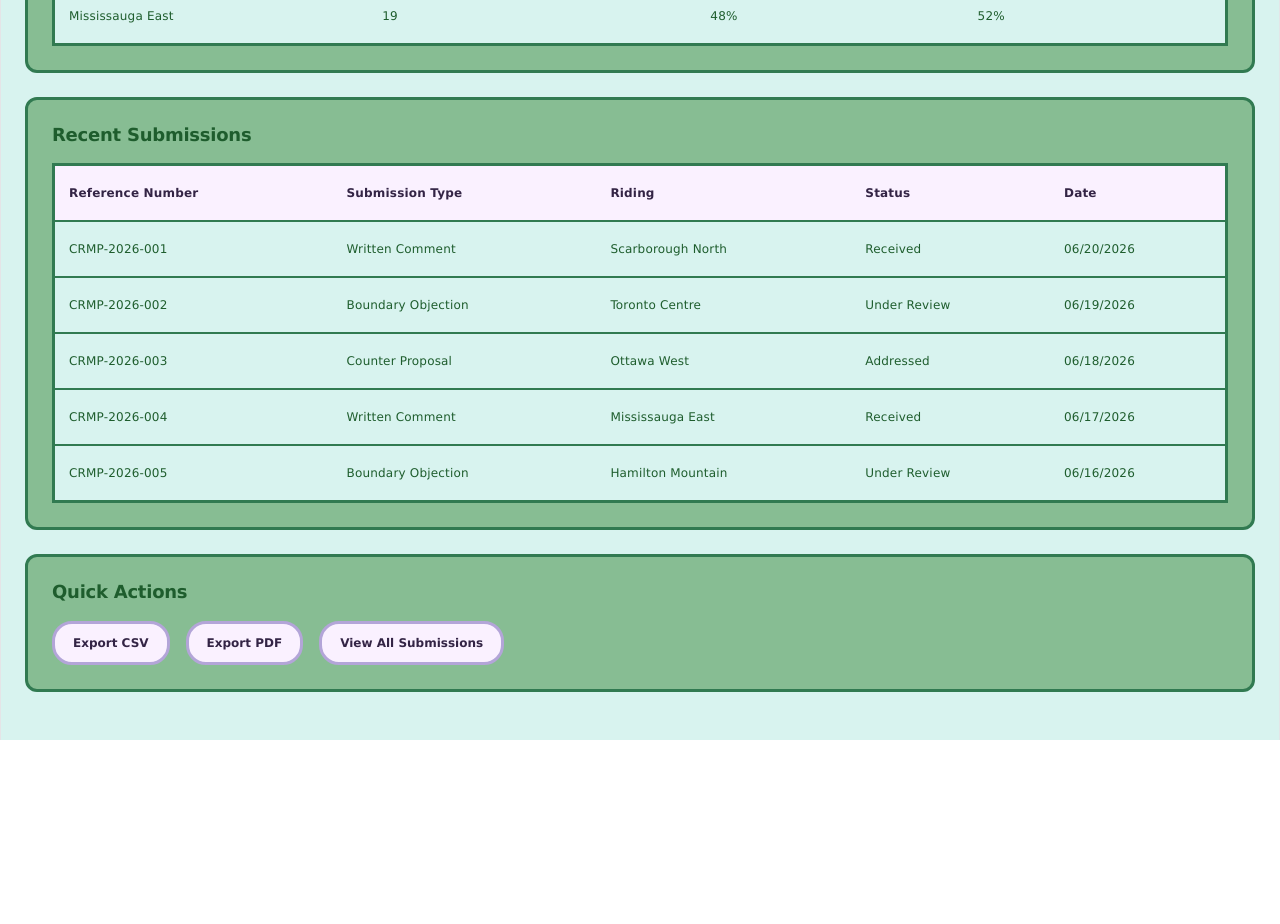
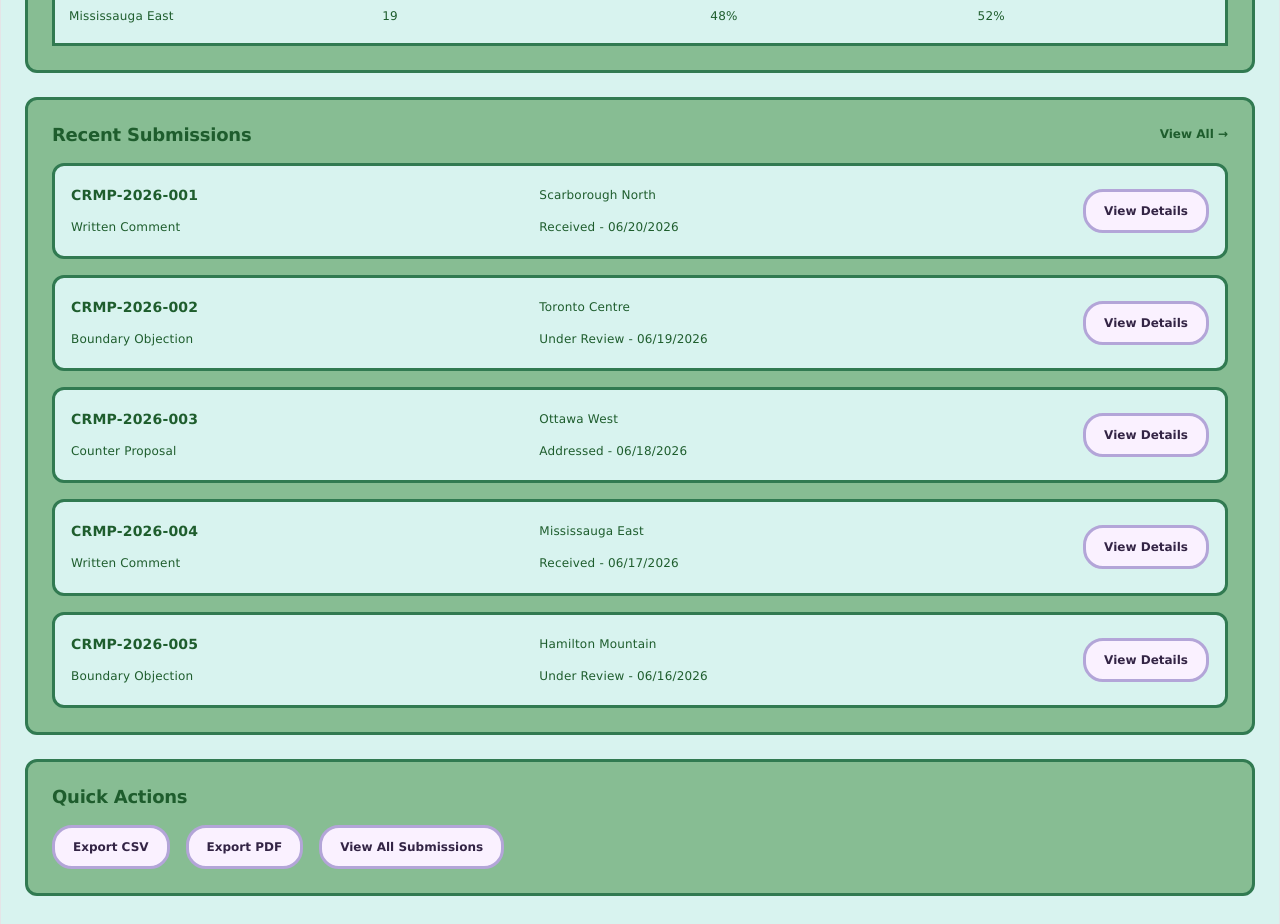
Before and after one commit to UTSC-CSCC01-Software-Engineering-I/course-project-make-no-mistakes, a React (Vite) app: page /commissioner-dashboard in a window 1280 px wide. Shown: the part 860-1784 px from the top of the page. Before the commit the page ends 1600 px from the top, so only its background shows below. Built offline with nearby package versions, Linux system fonts and the light colour scheme.

Commit message:
add view details button for submissions

```diff
--- a/src/pages/CommissionerDashboardPage.css
+++ b/src/pages/CommissionerDashboardPage.css
@@ -67,6 +67,13 @@
     font-weight: 600;
     font-size: 18px;
     margin: 0;
+}
+
+.dashboardSectionHeader {
+    display: flex;
+    align-items: center;
+    justify-content: space-between;
+    gap: 16px;
 }
 
 .dashboardOverviewGrid {
@@ -139,11 +146,66 @@
     border-bottom: none;
 }
 
+.dashboardSubmissionCards {
+    display: grid;
+    gap: 16px;
+    margin-top: 18px;
+}
+
+.dashboardSubmissionCard {
+    display: grid;
+    grid-template-columns: 1.2fr 1.4fr auto;
+    align-items: center;
+    gap: 16px;
+    border: 3px solid #317a51;
+    border-radius: 12px;
+    background-color: #d8f3ef;
+    padding: 16px;
+    box-sizing: border-box;
+}
+
+.dashboardSubmissionInfo {
+    display: flex;
+    flex-direction: column;
+    gap: 6px;
+}
+
+.dashboardSubmissionReference,
+.dashboardSubmissionMeta {
+    font-family: Verdana;
+    color: #1e5d2d;
+}
+
+.dashboardSubmissionReference {
+    font-size: 14px;
+    font-weight: 600;
+}
+
+.dashboardSubmissionMeta {
+    font-size: 12px;
+    font-weight: 500;
+}
+
 .dashboardQuickActions {
     display: flex;
     flex-wrap: wrap;
     gap: 16px;
     margin-top: 18px;
+}
+
+.dashboardTextAction {
+    border: none;
+    background: none;
+    color: #1e5d2d;
+    cursor: pointer;
+    font-family: Verdana;
+    font-size: 12px;
+    font-weight: 600;
+    padding: 0;
+}
+
+.dashboardTextAction:hover {
+    color: #332445;
 }
 
 .dashboardActionButton {
@@ -166,6 +228,10 @@
     .dashboardOverviewGrid {
         grid-template-columns: repeat(2, minmax(0, 1fr));
     }
+
+    .dashboardSubmissionCard {
+        grid-template-columns: 1fr;
+    }
 }
 
 @media (max-width: 520px) {
@@ -178,4 +244,9 @@
         flex: 1 1 100%;
         text-align: center;
     }
+
+    .dashboardSectionHeader {
+        align-items: flex-start;
+        flex-direction: column;
+    }
 }
--- a/src/pages/CommissionerDashboardPage.jsx
+++ b/src/pages/CommissionerDashboardPage.jsx
@@ -159,30 +159,36 @@ function CommissionerDashboardPage() {
       </section>
 
       <section className="dashboardSection" id="submissions">
-        <h2>Recent Submissions</h2>
-        <div className="dashboardTableContainer">
-          <table className="dashboardSubmissionsTable">
-            <thead>
-              <tr>
-                <th>Reference Number</th>
-                <th>Submission Type</th>
-                <th>Riding</th>
-                <th>Status</th>
-                <th>Date</th>
-              </tr>
-            </thead>
-            <tbody>
-              {recentSubmissions.map((submission) => (
-                <tr key={submission.referenceNumber}>
-                  <td>{submission.referenceNumber}</td>
-                  <td>{submission.submissionType}</td>
-                  <td>{submission.riding}</td>
-                  <td>{submission.status}</td>
-                  <td>{submission.date}</td>
-                </tr>
-              ))}
-            </tbody>
-          </table>
+        <div className="dashboardSectionHeader">
+          <h2>Recent Submissions</h2>
+          <button className="dashboardTextAction" type="button">
+            View All →
+          </button>
+        </div>
+        <div className="dashboardSubmissionCards">
+          {recentSubmissions.map((submission) => (
+            <article className="dashboardSubmissionCard" key={submission.referenceNumber}>
+              <div className="dashboardSubmissionInfo">
+                <span className="dashboardSubmissionReference">
+                  {submission.referenceNumber}
+                </span>
+                <span className="dashboardSubmissionMeta">
+                  {submission.submissionType}
+                </span>
+              </div>
+              <div className="dashboardSubmissionInfo">
+                <span className="dashboardSubmissionMeta">
+                  {submission.riding}
+                </span>
+                <span className="dashboardSubmissionMeta">
+                  {submission.status} - {submission.date}
+                </span>
+              </div>
+              <button className="dashboardActionButton" type="button">
+                View Details
+              </button>
+            </article>
+          ))}
         </div>
       </section>
 
```
